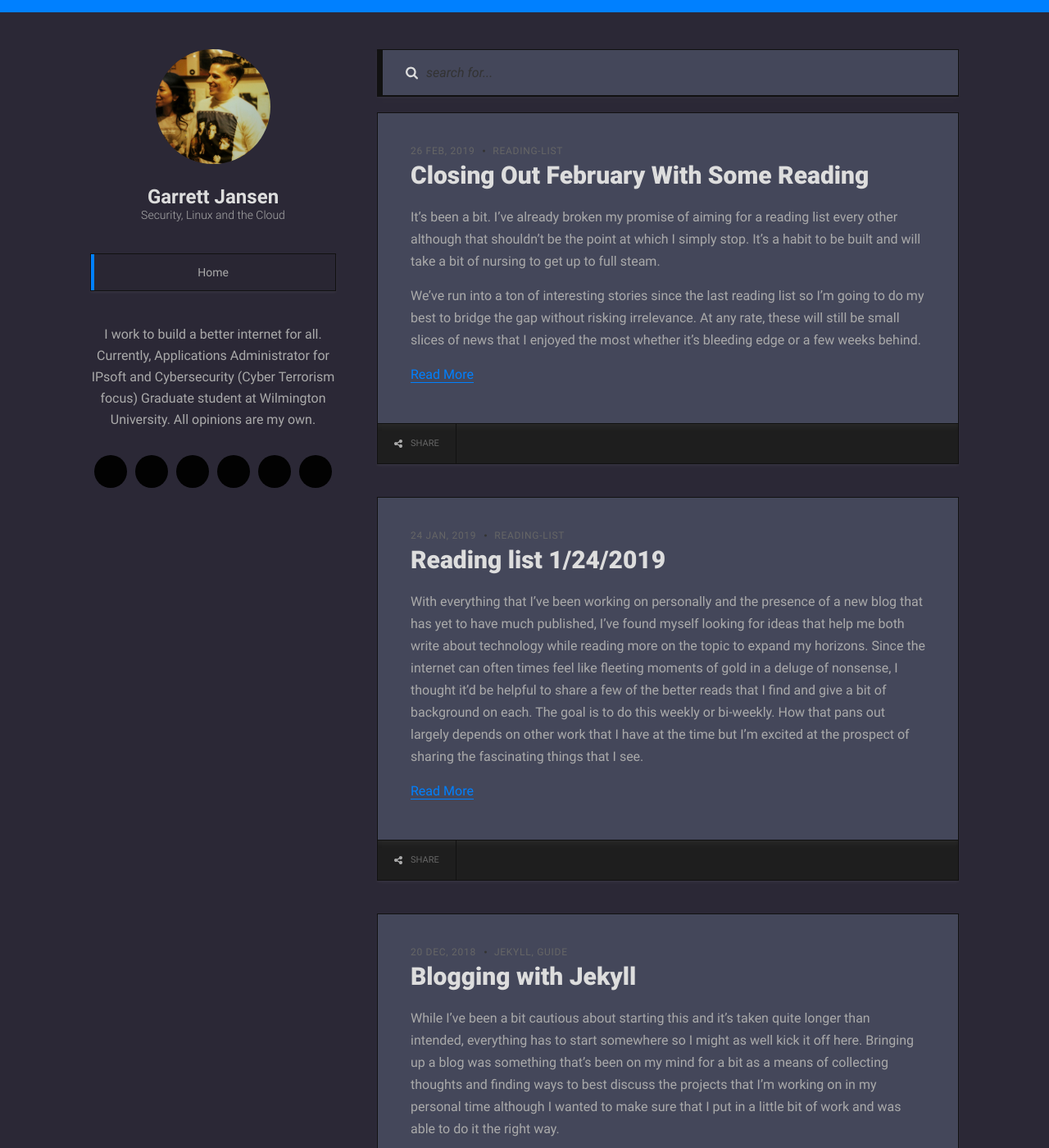
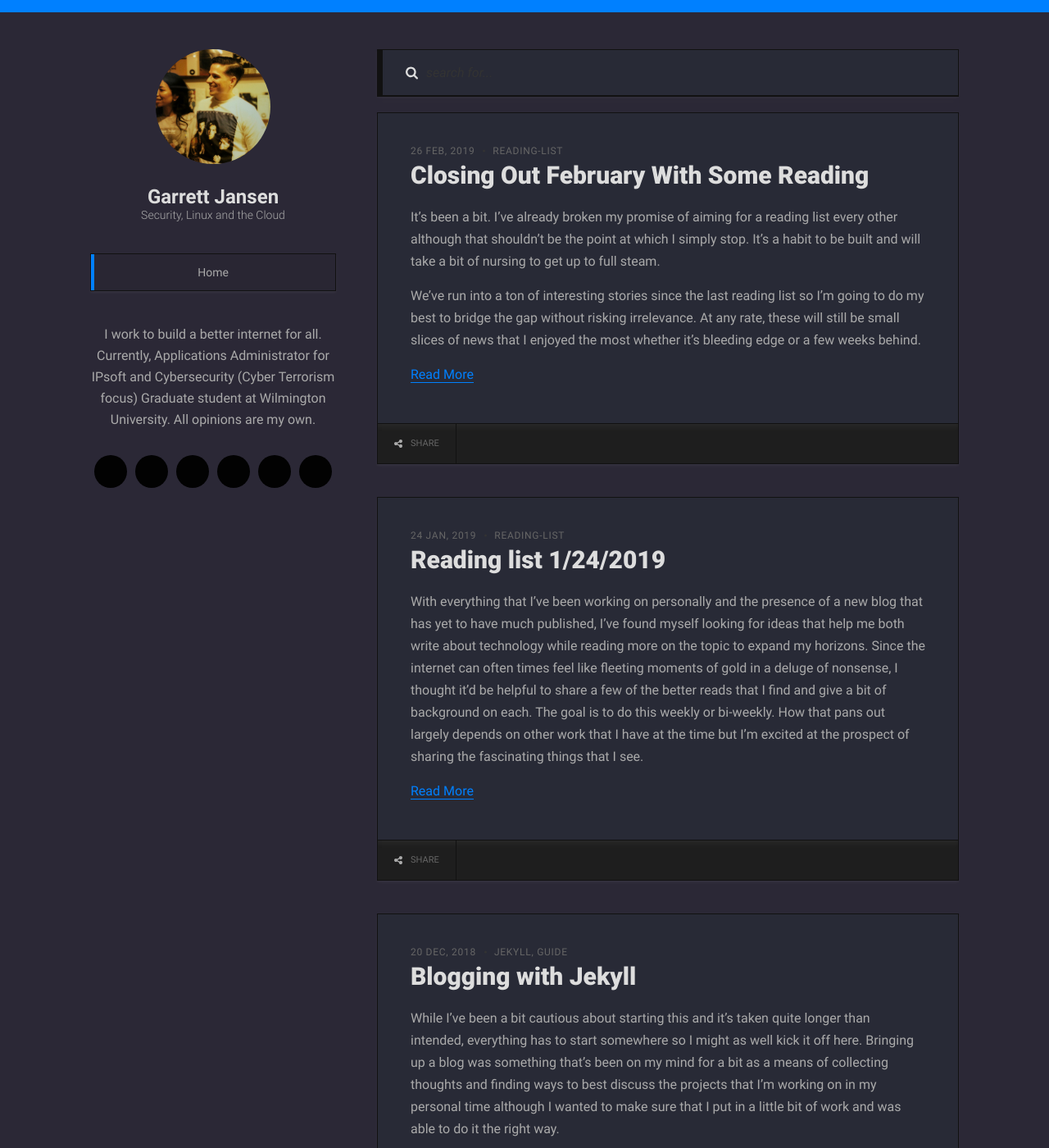
Before and after one commit to garrettjj/website, a Jekyll site: the page built from index.html, in a window 1280 px wide and 1400 px high. Shown: the whole window at 82% size. Built offline with Jekyll 4.4.1, drawn with Linux system fonts in a browser that asks for light colours; the list of posts is cut into pages by our own code.

Commit message:
Color tweaks

```diff
--- a/assets/partials/_vars.scss
+++ b/assets/partials/_vars.scss
@@ -1,7 +1,7 @@
 $background-color: 		#2b2836;
 
 $black:					#f8f8f2;
-$white:					#44475a;
+$white:					#282a36;
 
 $grey-color-darker: 	#eee;
 $grey-color-dark: 		#ddd;
```
